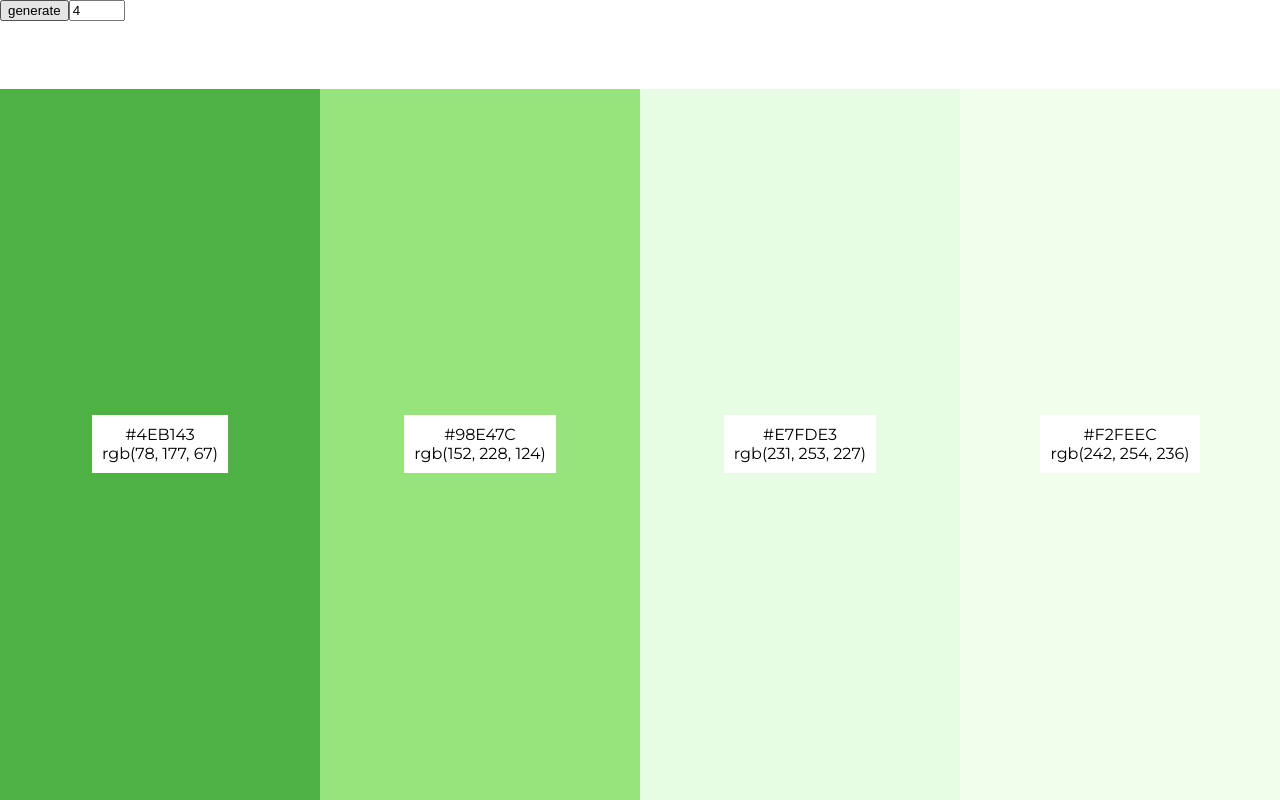
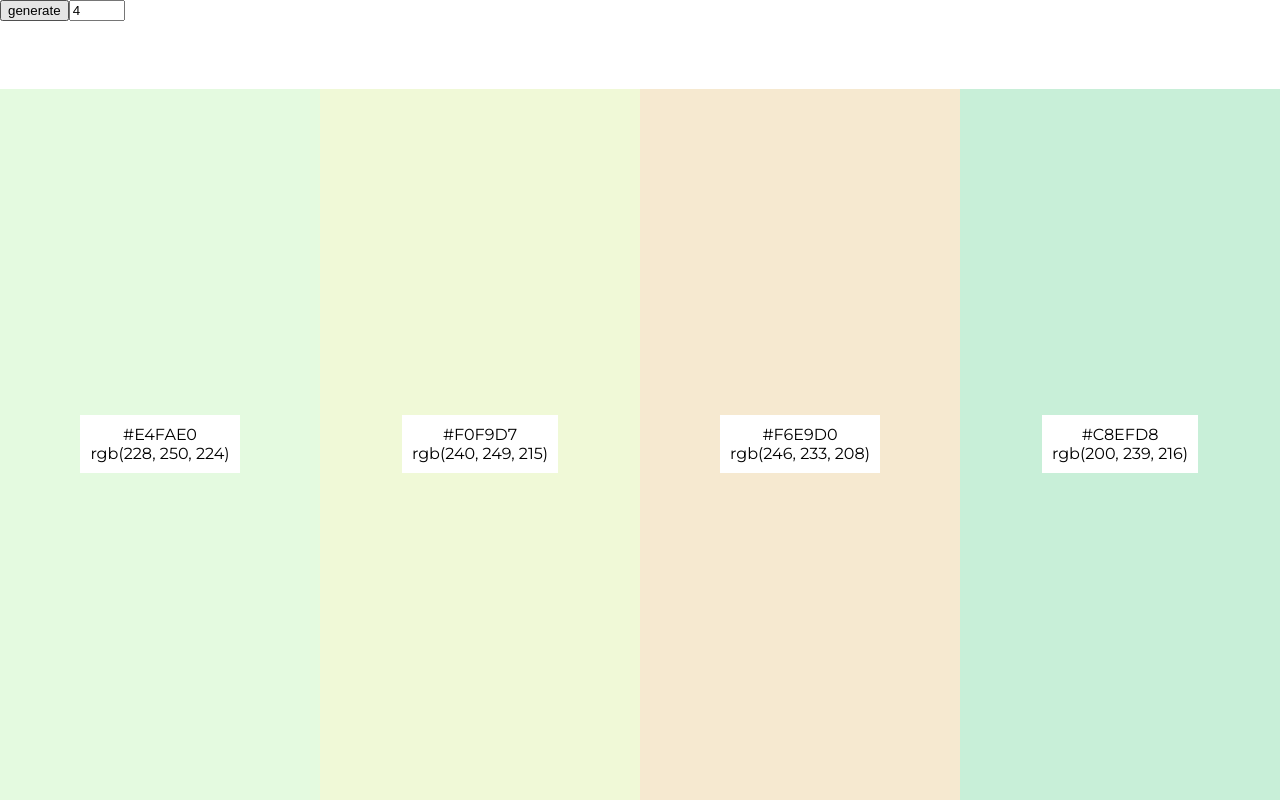
Before and after one commit to donovanodom/iris-color-theory, a React (Create React App) app: page / in a window 1280 px wide. Built offline with nearby package versions, Linux system fonts and the light colour scheme.

Commit message:
Update Colors.js analogous colorway algorithm

```diff
--- a/src/Colors.js
+++ b/src/Colors.js
@@ -21,11 +21,26 @@ const Colors = () => {
     5: [301, 360],
   };
 
-  const [scheme, setScheme] = useState("monoChromatic");
+  const [scheme, setScheme] = useState("analogous");
   const [count, setCount] = useState(4);
   const [base, setBase] = useState(
     [randomNumber(0, 360), randomNumber(80, 95), randomNumber(80, 95)],
   );
+
+  const shuffleOrder = (arr) => {
+    let shuffled = [], left = randomNumber(0,arr.length - 1), right = left + 1
+    while(left >= 0 || right < arr.length){
+      if(left >= 0){
+        shuffled.push(arr[left])
+        left--
+      }
+      if(right < arr.length){
+        shuffled.push(arr[right])
+        right++
+      }
+    }
+    return shuffled
+  }
 
   const monoChromatic = (base, count) => {
     let arr = [base],
@@ -44,44 +59,31 @@ const Colors = () => {
       ]);
       i++;
     }
-    let shuffled = [], left = randomNumber(0,arr.length - 1), right = left + 1
-    while(left >= 0 || right < arr.length){
-      if(left >= 0){
-        shuffled.push(arr[left])
-        left--
-      }
-      if(right < arr.length){
-        shuffled.push(arr[right])
-        right++
-      }
+    return shuffleOrder(arr)
+  };
+
+  const analogous = (base, count) => {
+    let i = 0, j = 0, arr = [], piv = [...base], shift = [0,-35,-70,35,70]
+
+    while(i < count){
+      let s = randomNumber(-20,-1), l = randomNumber(-20,-1)
+      piv[1] = piv[1] + s < 10 ? randomNumber(50,90) : piv[1] + s
+      piv[2] = piv[2] + l < 10 ? randomNumber(50,90) : piv[2] + l
+      if(j >= 5) j = 0
+      arr.push([piv[0] + shift[j] < 0 ? piv[0] - shift[j] + 360 : piv[0] + shift[j] > 359 ? piv[0] + shift[j] - 360 : piv[0] + shift[j], piv[1], piv[2]])
+      i++
+      j++
     }
-    // let left = 0
-    // while(left < arr.length - 1){
-    //   let right = randomNumber(left + 1, arr.length-1)
-    //   const tempbasetemp1 = arr[left][1], temp2 = arr[left][2]
-    //   arr[left][1] = arr[right][1]
-    //   arr[left][2] = arr[right][2]
-    //   arr[right][1] = temp1
-    //   arr[right][2] = temp2
-    //   left ++
-    // }
-    return shuffled
-  };
+    return shuffleOrder(arr)
+  }
+
   const schemes = {
     monoChromatic: monoChromatic,
+    analogous: analogous
   };
 
-  // const analogous = (base) => {
-  //   let s1 = Math.floor(base[1] / 2), s2 = Math.floor(s1 / 2)
-  //   return [
-  //     base,
-  //     [base[0] + 45 > 359 ? base[0] + 45 - 360 : base[0] + 45, s1, base[2]],
-  //     [base[0] + 90 > 359 ? base[0] + 90 - 360 : base[0] + 90, s2, base[2]],
-  //     [Math.abs(base[0] - 45), s1, base[2]],
-  //     [Math.abs(base[0] - 90), s2, base[2]]
-  //   ]
-  // }
-  // 45, -45, 90, -90
+
+  // 35
 
   const hslToHex = (h, s, l) => {
     l /= 100;
```
